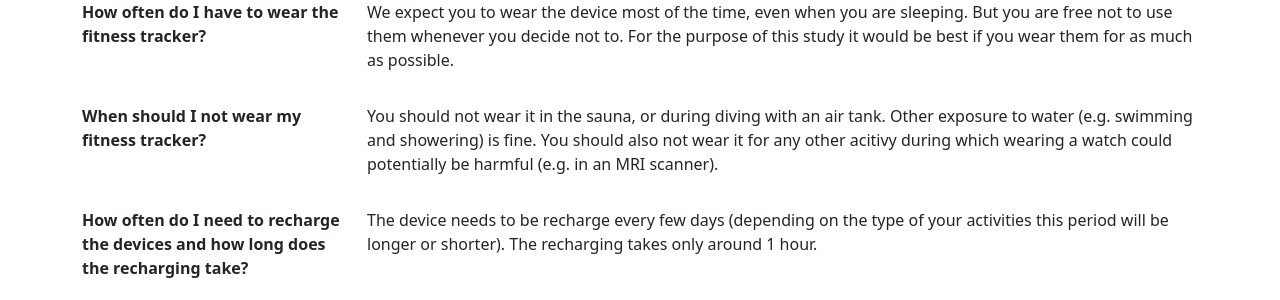
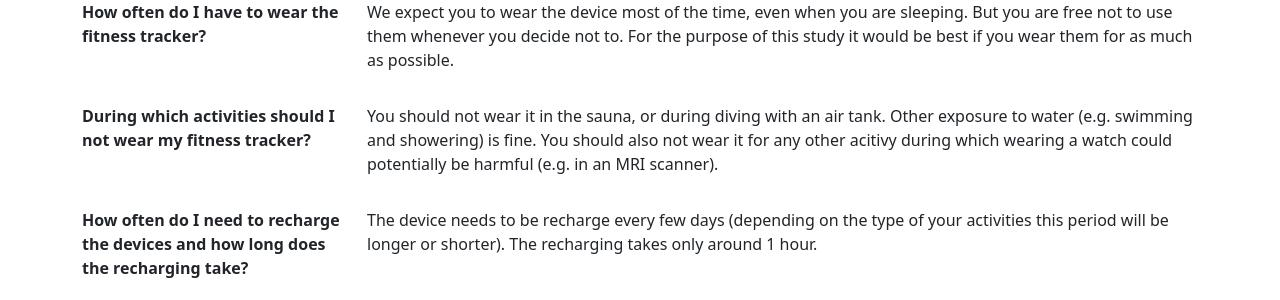
Before and after one commit to AaltoRSE/polar_auth, a Django app: page /faq/ in a window 1280 px wide. Shown: the part 817-1117 px from the top of the page. Run offline with Django 3.2, Linux system fonts and the light colour scheme; parts of the project's set-up code (start-up, migrations or seed data) failed here and were passed over.

Commit message:
Update faq.html

```diff
--- a/templates/faq.html
+++ b/templates/faq.html
@@ -45,7 +45,7 @@
   </dd>
 
   <dt class="col-sm-3 my-3">
-    When should I not wear my fitness tracker?
+    During which activities should I not wear my fitness tracker?
   </dt>
   <dd class="col-sm-9 my-3">
     You should not wear it in the sauna, or during diving with an air tank. Other exposure to water (e.g. swimming and showering) is fine. You should also not wear it for any other acitivy during which wearing a watch could potentially be harmful (e.g. in an MRI scanner).
```
